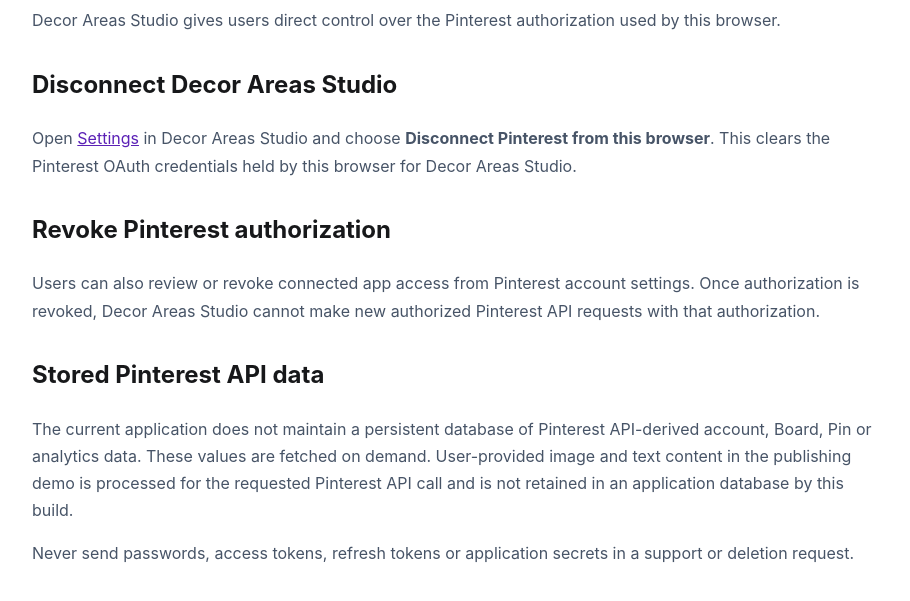
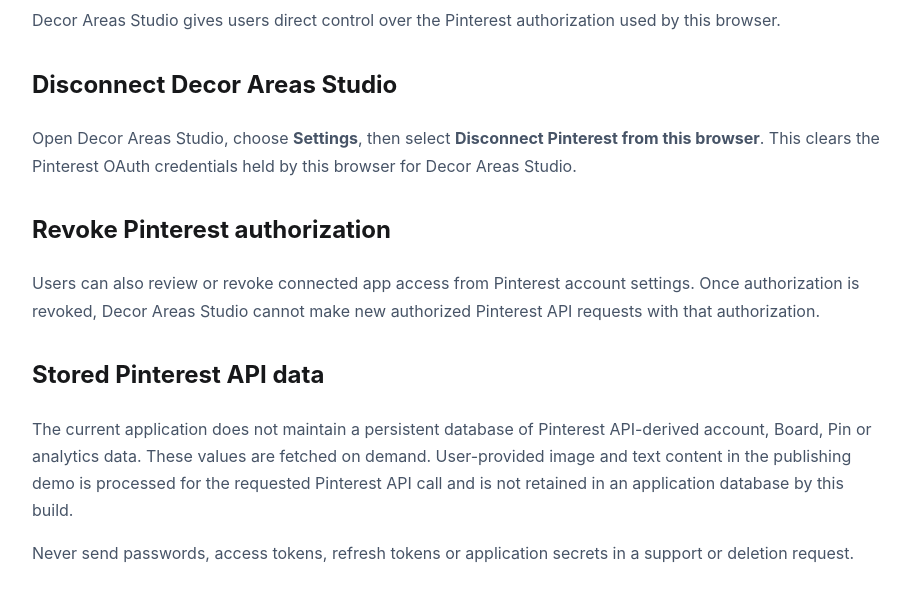
Before and after one commit to aliza9535/decor-areas-studio, a website: page data-deletion/index.html in a window 1280 px wide. Shown: the part 155-756 px from the top of the page, without its empty margins (183-1093 px from the left). Drawn offline with Linux system fonts and the light colour scheme.

Commit message:
Clarify browser disconnection instructions

```diff
--- a/data-deletion/index.html
+++ b/data-deletion/index.html
@@ -1 +1 @@
-<!doctype html><html lang="en"><head><meta charset="utf-8"><meta name="viewport" content="width=device-width,initial-scale=1"><title>Data Deletion — Decor Areas Studio</title><link rel="stylesheet" href="/legal.css"></head><body><a href="/">← Decor Areas Studio</a><h1>Data Deletion & Disconnection</h1><p>Decor Areas Studio gives users direct control over the Pinterest authorization used by this browser.</p><h2>Disconnect Decor Areas Studio</h2><p>Open <a href="/#settings">Settings</a> in Decor Areas Studio and choose <strong>Disconnect Pinterest from this browser</strong>. This clears the Pinterest OAuth credentials held by this browser for Decor Areas Studio.</p><h2>Revoke Pinterest authorization</h2><p>Users can also review or revoke connected app access from Pinterest account settings. Once authorization is revoked, Decor Areas Studio cannot make new authorized Pinterest API requests with that authorization.</p><h2>Stored Pinterest API data</h2><p>The current application does not maintain a persistent database of Pinterest API-derived account, Board, Pin or analytics data. These values are fetched on demand. User-provided image and text content in the publishing demo is processed for the requested Pinterest API call and is not retained in an application database by this build.</p><p>Never send passwords, access tokens, refresh tokens or application secrets in a support or deletion request.</p></body></html>
+<!doctype html><html lang="en"><head><meta charset="utf-8"><meta name="viewport" content="width=device-width,initial-scale=1"><title>Data Deletion — Decor Areas Studio</title><link rel="stylesheet" href="/legal.css"></head><body><a href="/">← Decor Areas Studio</a><h1>Data Deletion & Disconnection</h1><p>Decor Areas Studio gives users direct control over the Pinterest authorization used by this browser.</p><h2>Disconnect Decor Areas Studio</h2><p>Open Decor Areas Studio, choose <strong>Settings</strong>, then select <strong>Disconnect Pinterest from this browser</strong>. This clears the Pinterest OAuth credentials held by this browser for Decor Areas Studio.</p><h2>Revoke Pinterest authorization</h2><p>Users can also review or revoke connected app access from Pinterest account settings. Once authorization is revoked, Decor Areas Studio cannot make new authorized Pinterest API requests with that authorization.</p><h2>Stored Pinterest API data</h2><p>The current application does not maintain a persistent database of Pinterest API-derived account, Board, Pin or analytics data. These values are fetched on demand. User-provided image and text content in the publishing demo is processed for the requested Pinterest API call and is not retained in an application database by this build.</p><p>Never send passwords, access tokens, refresh tokens or application secrets in a support or deletion request.</p></body></html>
```
